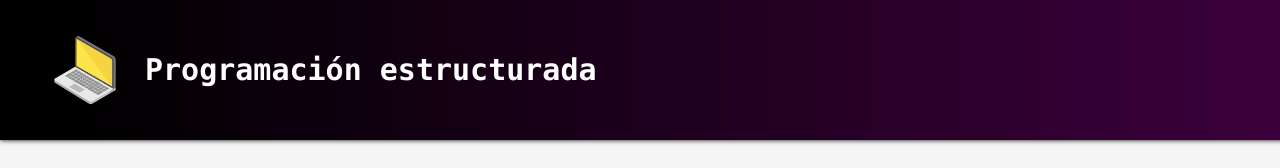
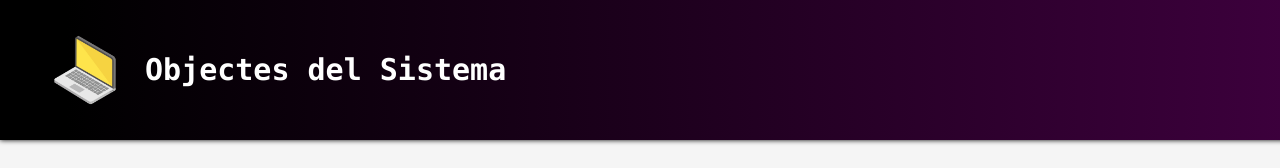
Before and after one commit to sebasga21/objectesDelSistema, a plain HTML site: page index.html in a window 1280 px wide. Shown: the top 168 px of the page. Drawn offline with Linux system fonts and the light colour scheme.

Commit message:
Cambio en el título del header.

```diff
--- a/index.html
+++ b/index.html
@@ -11,7 +11,7 @@
 <body>
     <header class="cabecera">
         <img src="media/imagenes/pantalla-de-portatil.png">
-        <h3>Programación estructurada</h3>
+        <h3>Objectes del Sistema</h3>
     </header>
 
     <div class="proyectos">
```
